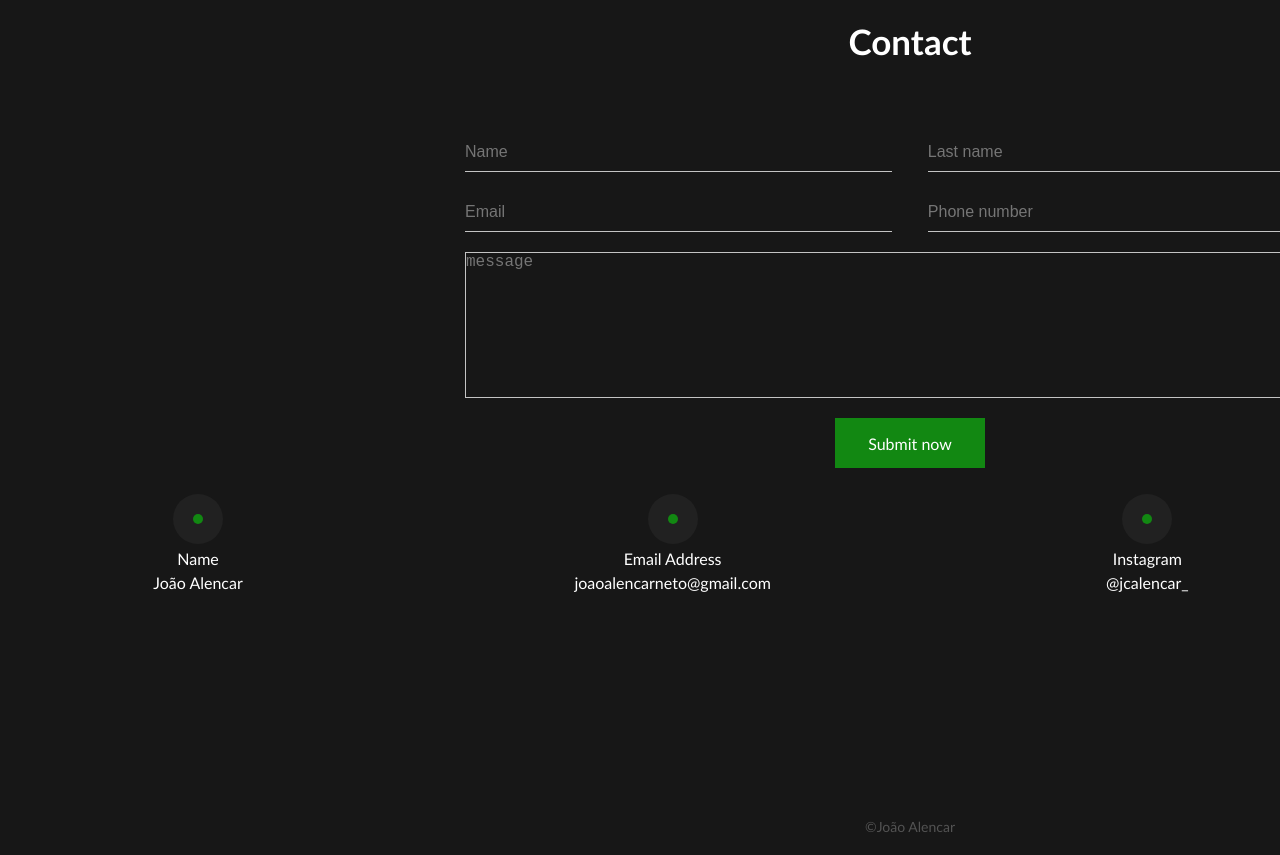
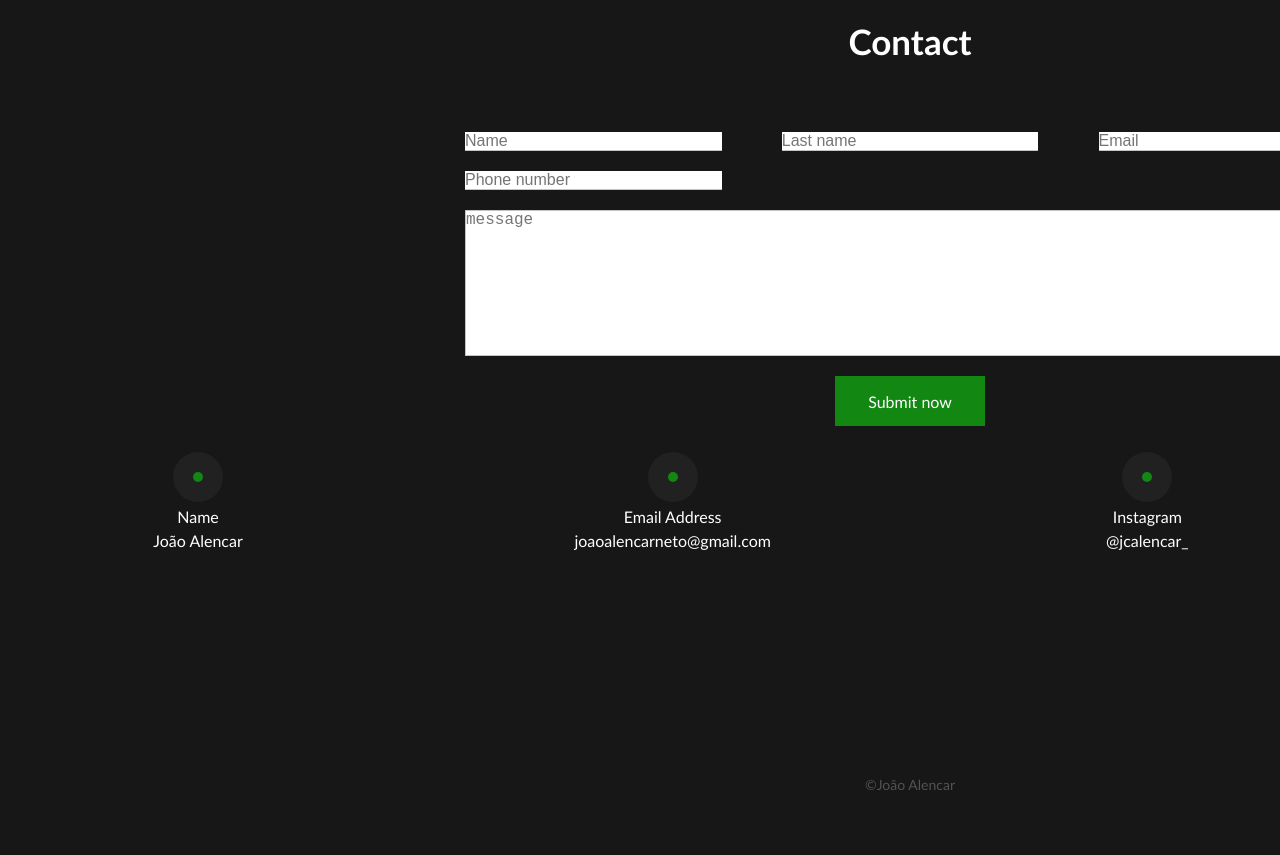
Before and after one commit to jcalencar/portfolio, a plain HTML site: page index.html in a window 1280 px wide. Shown: the part 1540-2395 px from the top of the page. After the commit the page ends 2353 px from the top, so only its background shows below. Drawn offline with Linux system fonts and the light colour scheme.

Commit message:
Update forms style.css

```diff
--- a/style.css
+++ b/style.css
@@ -226,17 +226,13 @@ form {
 }
 form > input {
   border: none;
-  background: transparent;
-  width: 48%;
-  height: 40px;
+  width: 256.5px;
   border-bottom: 1px solid #c4c4c4;
   outline: none;
   font-size: 16px;
 }
 form > textarea {
   border: none;
-  background: transparent;
-
   border: 1px solid #c4c4c4;
   outline: none;
   font-size: 16px;
```
